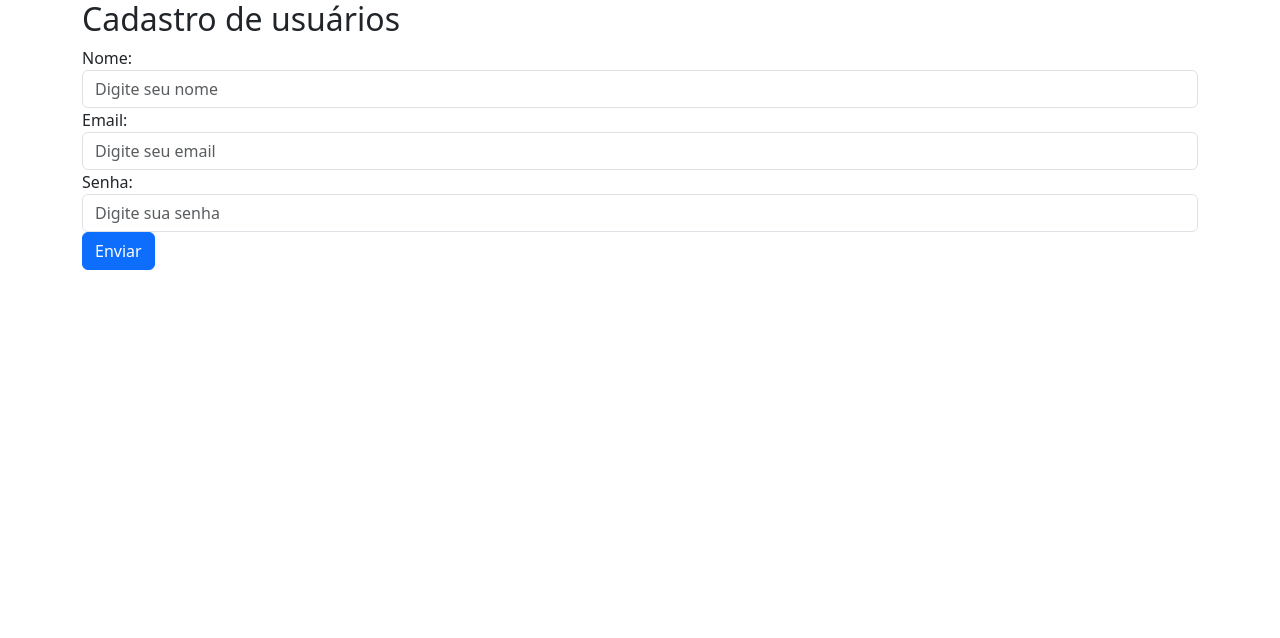
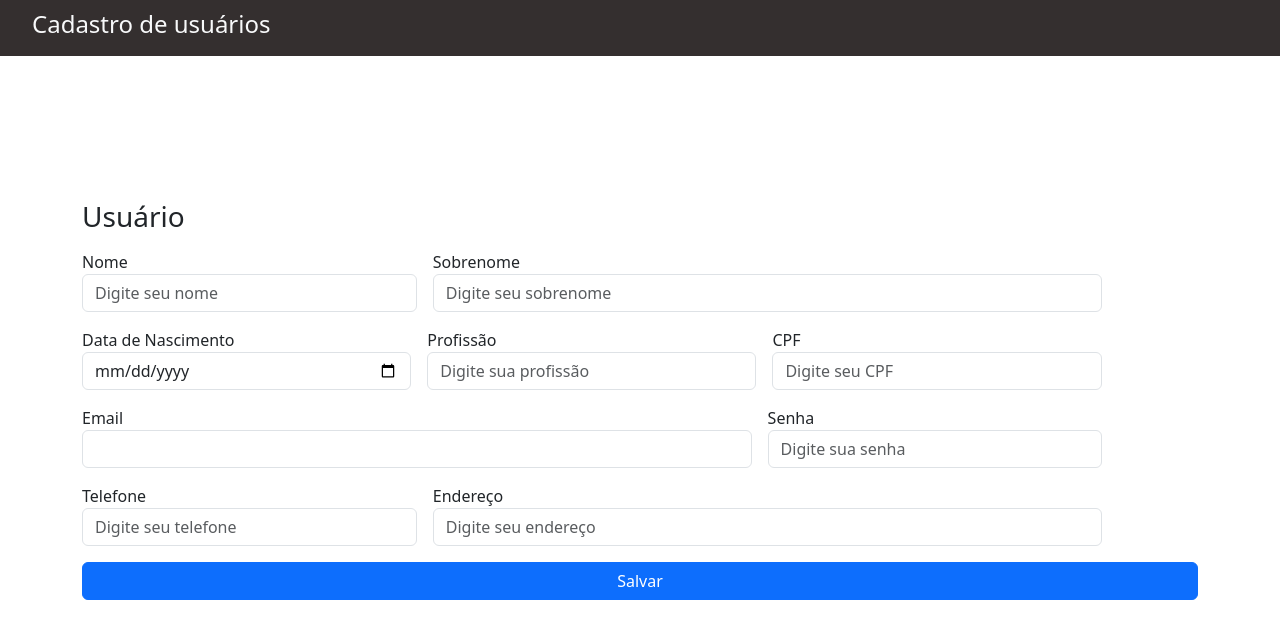
Before and after one commit to GabrielPz/atvdade_22_03_2024, a plain HTML site: page index.html in a window 1280 px wide. Drawn offline with nearby package versions, Linux system fonts and the light colour scheme.

Commit message:
feat: add page visual structure

```diff
--- a/index.html
+++ b/index.html
@@ -4,37 +4,104 @@
     <meta charset="UTF-8">
     <meta name="viewport" content="width=device-width, initial-scale=1.0">
     <title>Formulário Bootstrap com Validação</title>
+    <link rel="stylesheet" href="./styles.css"/>
     <link href="https://cdn.jsdelivr.net/npm/bootstrap@5.3.3/dist/css/bootstrap.min.css" rel="stylesheet" integrity="sha384-QWTKZyjpPEjISv5WaRU9OFeRpok6YctnYmDr5pNlyT2bRjXh0JMhjY6hW+ALEwIH" crossorigin="anonymous">
 </head>
 <body>
+    <header class="text-light header">
+        <h4>Cadastro de usuários</h4>
+    </header>
+
     <div class="container">
-        <h2>Cadastro de usuários</h2>
+        <h3>
+            Usuário
+        </h3>
         <form id="formularioExemplo" class="needs-validation" novalidate>
-            <div class="form-group">
-                <label for="nome">Nome:</label>
+            <div class="formRow">
+                <div class="form-group name">
+                    <label for="nome">Nome</label>
                     <input type="text" class="form-control" id="nome" placeholder="Digite seu nome" name="nome" required>
                     <div class="invalid-feedback">
                         Por favor, digite seu nome.
                     </div>
                 </div>
 
-            <div class="form-group">
-                <label for="email">Email:</label>
-                <input type="email" class="form-control" id="email" placeholder="Digite seu email" name="email" required>
+                <div class="form-group surname">
+                    <label for="surname">Sobrenome</label>
+                    <input type="text" class="form-control" id="surname" placeholder="Digite seu sobrenome" name="surname" required>
                     <div class="invalid-feedback">
-                    Por favor, digite seu email.
+                        Por favor, digite seu sobrenome
                     </div>
                 </div>
 
-            <div class="form-group">
-                <label for="pwd">Senha:</label>
+            </div>
+            <!-- 2 Linha -->
+            <div class="formRow">
+                <div class="form-group date">
+                    <label for="birthday">Data de Nascimento</label>
+                    <input type="date" class="form-control" id="birthday" name="birthday" required>
+                    <div class="invalid-feedback">
+                        Por favor, insira uma data.
+                    </div>
+                </div>
+
+                <div class="form-group profission">
+                    <label for="profission">Profissão</label>
+                    <input type="text" class="form-control" id="profission" placeholder="Digite sua profissão" name="profission" required>
+                    <div class="invalid-feedback">
+                        Por favor, digite sua profissão.
+                    </div>
+                </div>
+
+                <div class="form-group cpf">
+                    <label for="cpf">CPF</label>
+                    <input type="text" class="form-control" id="cpf" placeholder="Digite seu CPF" name="cpf" required>
+                    <div class="invalid-feedback">
+                        Por favor, digite seu CPF
+                    </div>
+                </div>
+
+            </div>
+            <!-- 3 linha -->
+            <div class="formRow">
+                <div class="form-group email">
+                    <label for="email">Email</label>
+                    <input type="email" class="form-control" id="email" name="email" required>
+                    <div class="invalid-feedback">
+                        Por favor, insira uma data.
+                    </div>
+                </div>
+
+                <div class="form-group password">
+                    <label for="pwd">Senha</label>
                     <input type="password" class="form-control" id="pwd" placeholder="Digite sua senha" name="pswd" required>
                     <div class="invalid-feedback">
                         Por favor, digite sua senha.
                     </div>
                 </div>
 
-            <button type="submit" class="btn btn-primary">Enviar</button>
+            </div>
+            <!-- 4 Linha -->
+            <div class="formRow">
+                <div class="form-group name">
+                    <label for="telefone">Telefone</label>
+                    <input type="text" class="form-control" id="telefone" placeholder="Digite seu telefone" name="telefone" required>
+                    <div class="invalid-feedback">
+                        Por favor, digite seu telefone.
+                    </div>
+                </div>
+
+                <div class="form-group surname">
+                    <label for="address">Endereço</label>
+                    <input type="text" class="form-control" id="address" placeholder="Digite seu endereço" name="address" required>
+                    <div class="invalid-feedback">
+                        Por favor, digite seu endereço
+                    </div>
+                </div>
+
+            </div>
+
+            <button type="submit" class="btn btn-primary">Salvar</button>
         </form>
     </div>
 
--- /dev/null
+++ b/styles.css
@@ -0,0 +1,57 @@
+.header{
+    width: 100%;
+    height: 7%;
+    background-color: rgb(52, 47, 47);
+    position: absolute;
+    top: 0;
+    padding-left: 2rem;
+    display: flex;
+    align-items: center;
+}
+
+.formRow{
+    display: flex;
+    flex-direction: row;
+    width: 100%;
+    gap: 1rem;
+    margin: 1rem 0
+}
+
+.name{
+    width: 30%;
+}
+
+.surname{
+    width: 60%
+}
+
+.date{
+    width: 29.5%
+}
+
+.profission{
+    width: 29.5%
+}
+
+.cpf{
+    width: 29.5%
+}
+
+.email{
+    width: 60%;
+}
+.password{
+    width: 30%;
+}
+
+body{
+    width: 100vw;
+    height: 100vh;
+    display: flex;
+    align-items: center;
+    justify-content: center;
+}
+
+button{
+    width: 100%;
+}
```
Lines whose indentation alone changed are shown as unchanged.
